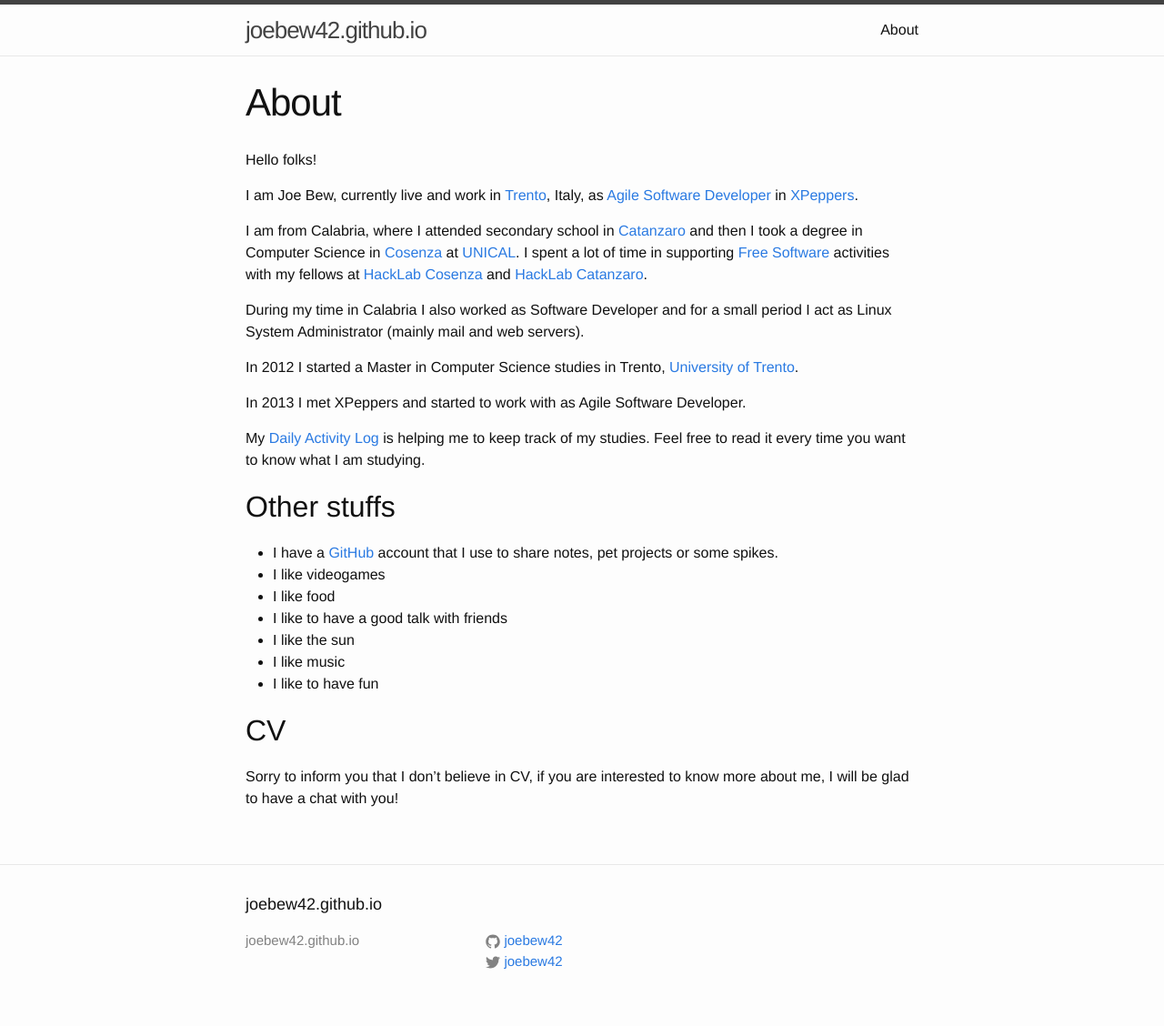
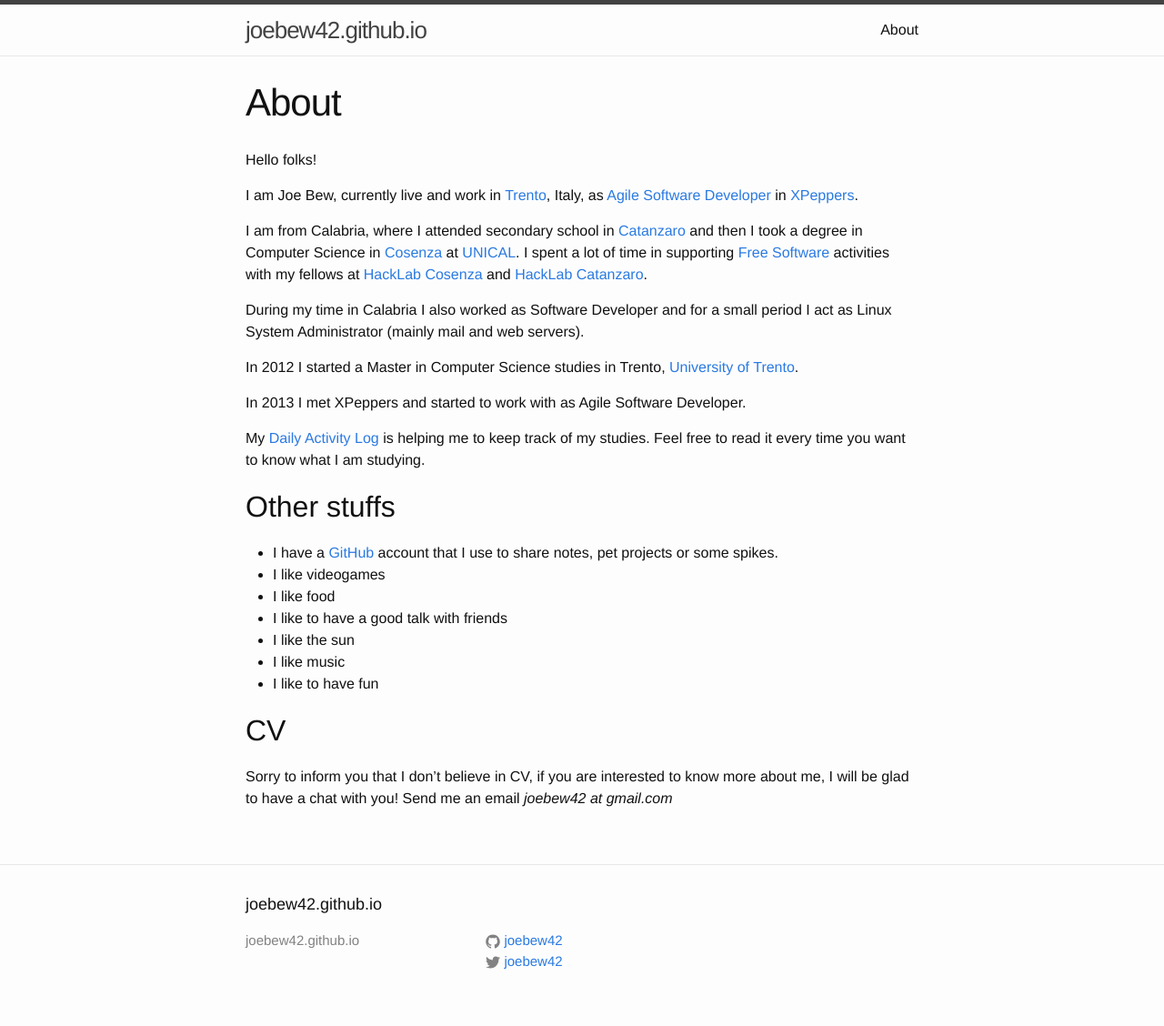
Before and after one commit to joebew42/joebew42.github.io, a Jekyll site: the page built from about.md, in a window 1280 px wide. Shown: the whole page at 91% size. Built offline with Jekyll 4.4.1, drawn with Linux system fonts in a browser that asks for light colours.

Commit message:
add email

```diff
--- a/about.md
+++ b/about.md
@@ -31,4 +31,4 @@
 
 ## CV
 
-Sorry to inform you that I don't believe in CV, if you are interested to know more about me, I will be glad to have a chat with you!
+Sorry to inform you that I don't believe in CV, if you are interested to know more about me, I will be glad to have a chat with you! Send me an email *joebew42 at gmail.com*
```
